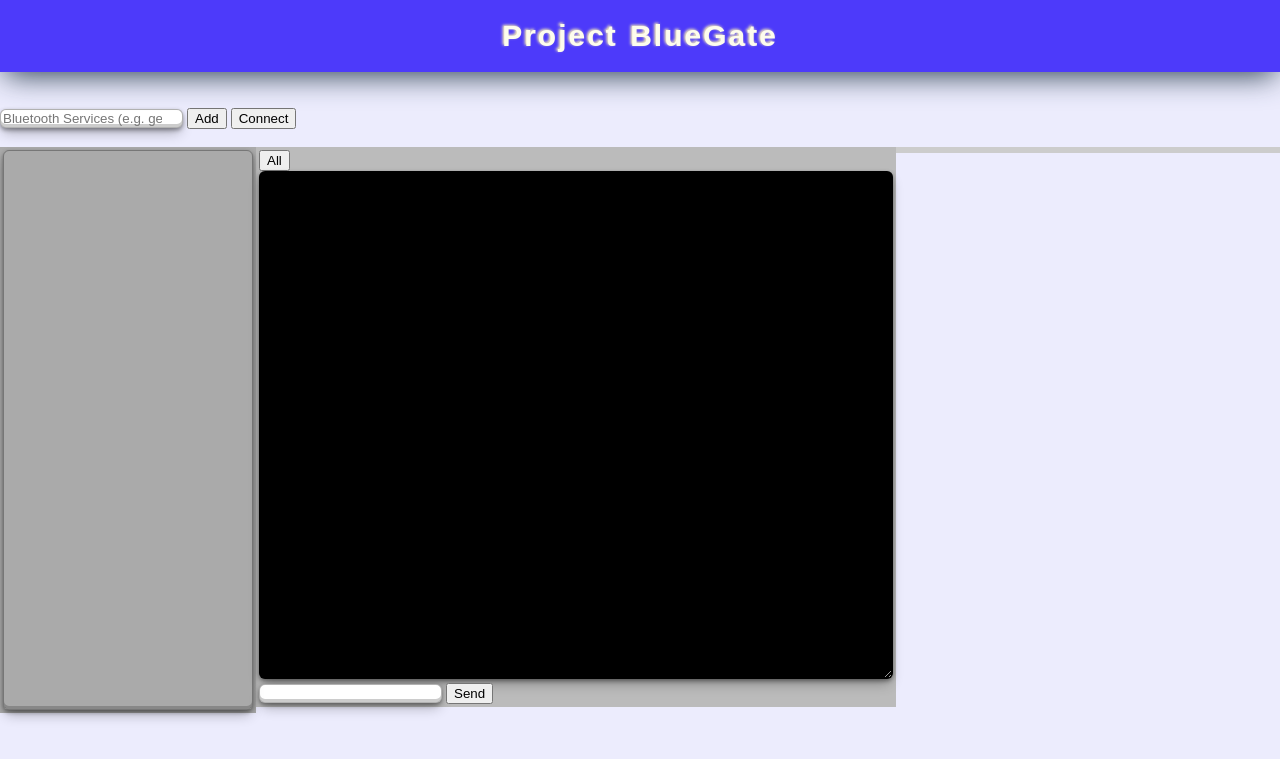
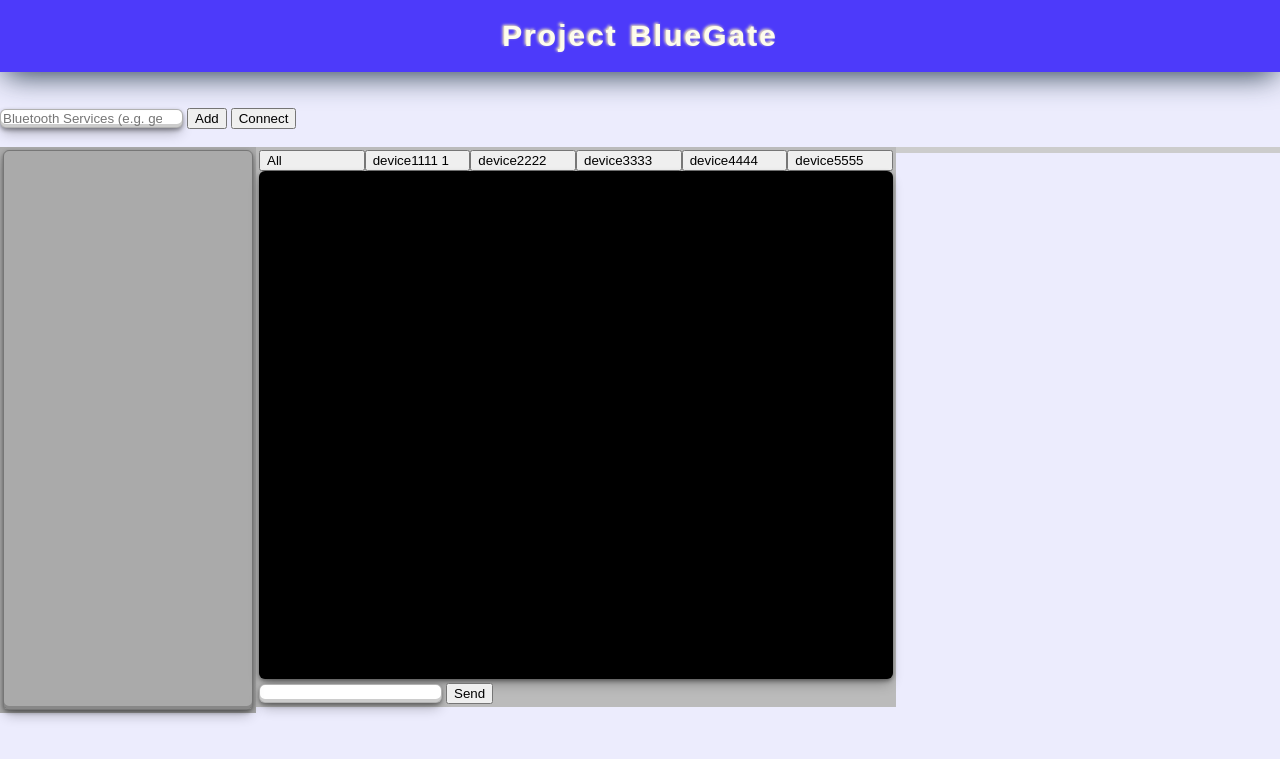
Before and after one commit to an36/Project_BlueGate, a PHP site: page / in a window 1280 px wide. Shown: the top 759 px of the page. Run offline with PHP 8.4, Linux system fonts and the light colour scheme.

Commit message:
Terminals' Tabs size fit Terminal Width

```diff
--- a/src/css/main.css
+++ b/src/css/main.css
@@ -109,7 +109,16 @@ body{
 
 
 .tab{
+    white-space: nowrap;
     display: flex;
+}
+
+.tab button{
+    width: 1%;
+    flex: 1;
+    text-overflow: ellipsis;
+    text-align: left;
+    overflow: hidden;
 }
 
 .terminal{
@@ -117,6 +126,7 @@ body{
     height: calc(100vh - 36.44vh);
     color: rgb(218, 218, 218);
     background-color: rgb(0, 0, 0);
+    resize: none;
 }
 
 .hidden{
--- a/src/index.html
+++ b/src/index.html
@@ -39,6 +39,11 @@
         <div class="column2" style="background-color:#bbb;">
             <div class="tab" id="tab">
                 <button id="Allbtn" onclick="showAllTerminal();">All</button>
+                <button id="Allbtn1" onclick="showAllTerminal();">device1111 1</button>
+                <button id="Allbtn2" onclick="showAllTerminal();">device2222</button>
+                <button id="Allbtn3" onclick="showAllTerminal();">device3333</button>
+                <button id="Allbtn4" onclick="showAllTerminal();">device4444</button>
+                <button id="Allbtn5" onclick="showAllTerminal();">device5555</button>
             </div>
             <div id="terminals">
                 <textarea class="boxes terminal" readonly id="AllTerminal"></textarea>
```
